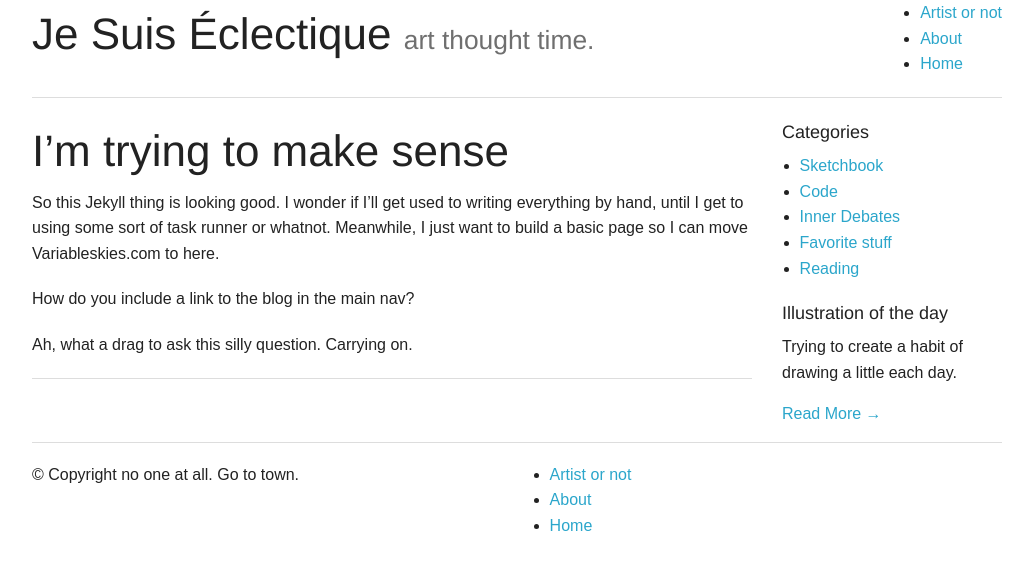
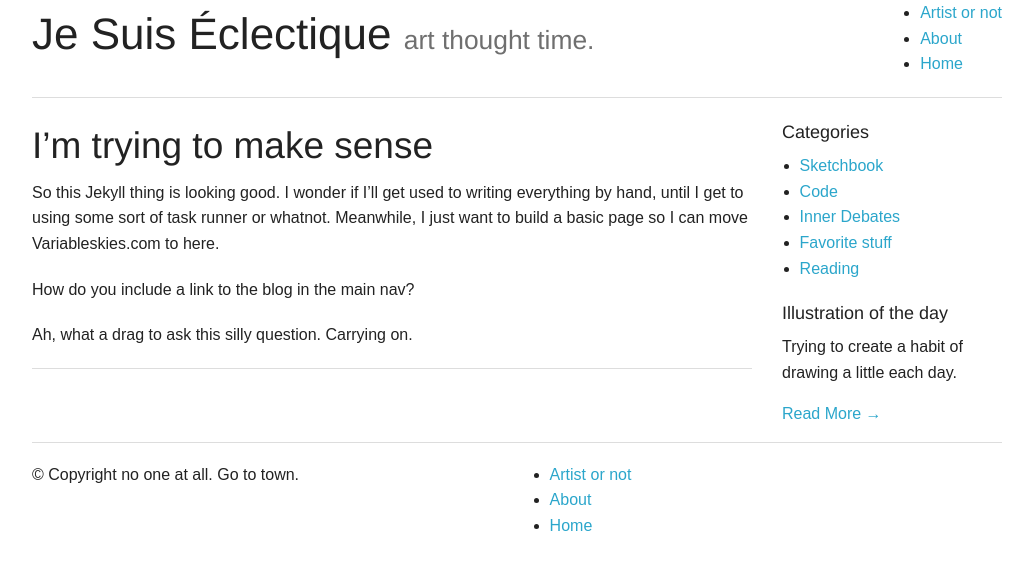
Before and after one commit to bitcolorine/Je-suis-eclectique, a Jekyll site: the page built from _posts/2014-07-01-first-post.md, in a window 1280 px wide. Shown: the top 570 px of the page, without its empty margins (123-1156 px from the left). Built offline with Jekyll 4.4.1, drawn with Linux system fonts in a browser that asks for light colours; Markdown is read by kramdown in place of the engine named in the settings.

Commit message:
Modifications to post

```diff
--- a/_includes/postlist.html
+++ b/_includes/postlist.html
@@ -1,7 +1,8 @@
 <ul>
   {% for post in site.posts %}
     <li>
-     <h3> <a href="{{ site.baseurl }}{{ post.url }}">{{ post.title }}</a></h3>
+     <a href="{{ site.baseurl }}{{ post.url }}">{{ post.title }}</a>
+     <p>{{ post.excerpt }}</p>
     </li>
   {% endfor %}
 </ul>
--- a/_posts/2014-07-01-first-post.md
+++ b/_posts/2014-07-01-first-post.md
@@ -6,7 +6,7 @@
 ---
 
 
-# I'm trying to make sense
+## I'm trying to make sense
 
 So this Jekyll thing is looking good. I wonder if I'll get used to writing everything by hand, until I get to using some sort of task runner or whatnot.
 Meanwhile, I just want to build a basic page so I can move Variableskies.com to here.
```
